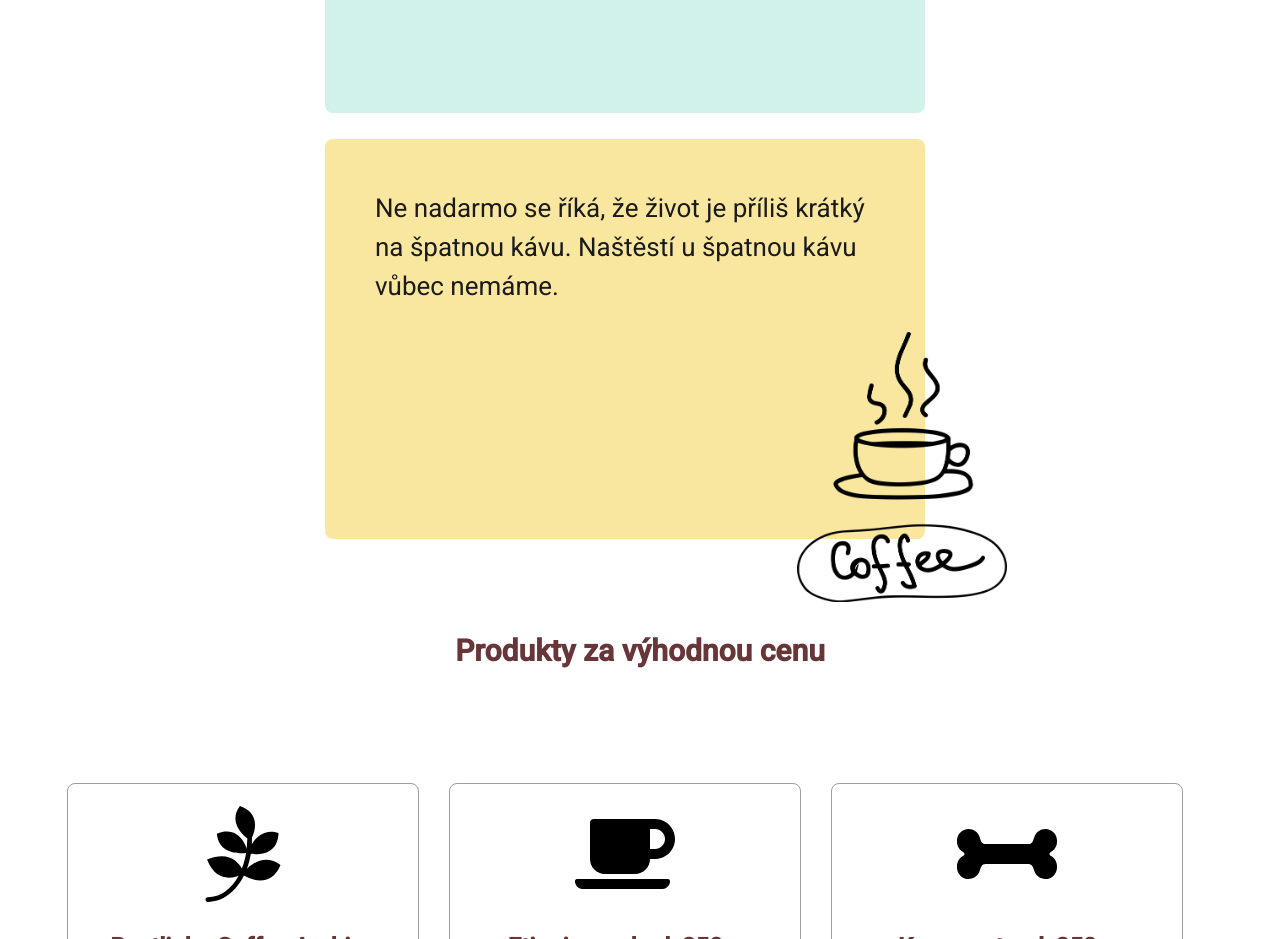
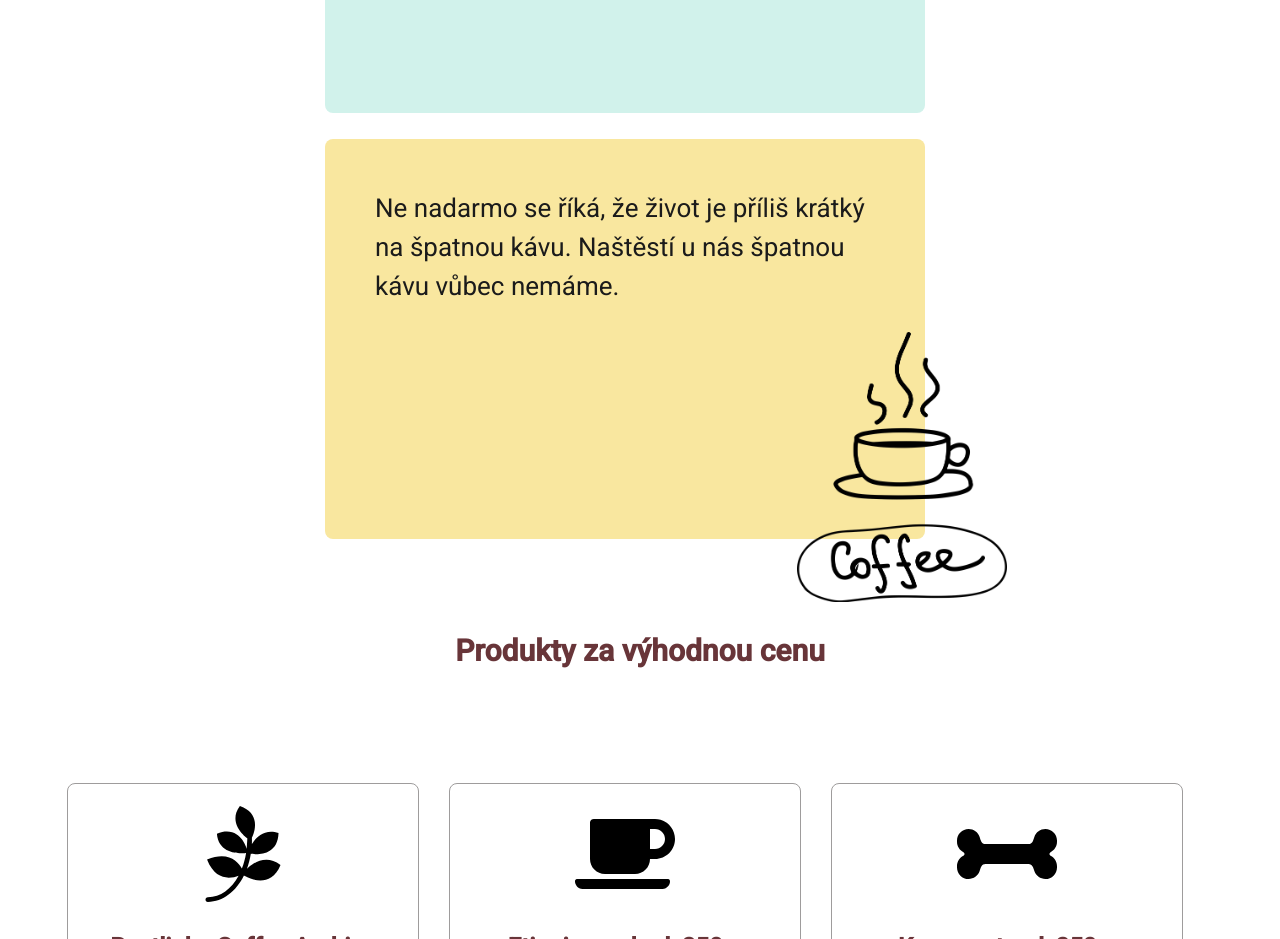
Before and after one commit to CoffeeladyCZ/first-app-react, a React (Create React App) app: page / in a window 1280 px wide. Shown: the part 1720-2659 px from the top of the page. Built offline with nearby package versions, Linux system fonts and the light colour scheme.

Commit message:
Update dummyData.js

```diff
--- a/src/data/dummyData.js
+++ b/src/data/dummyData.js
@@ -78,7 +78,7 @@ export const informationBoxContent = {
     liFirst: "Život je příliš krátký na špatnou kávu.",
     liSecond: "Dobrá káva dělá den hezčí a veselejší.",
     liThird: "Zapomeňte na lásku, propadněte kávě.",
-    text: "Ne nadarmo se říká, že život je příliš krátký na špatnou kávu. Naštěstí u špatnou kávu vůbec nemáme."
+    text: "Ne nadarmo se říká, že život je příliš krátký na špatnou kávu. Naštěstí u nás špatnou kávu vůbec nemáme."
 }
 
 export const carouselBanner = {
```
